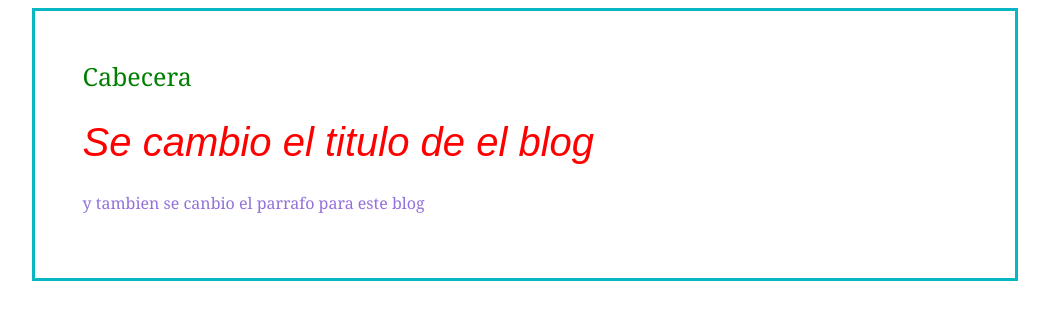
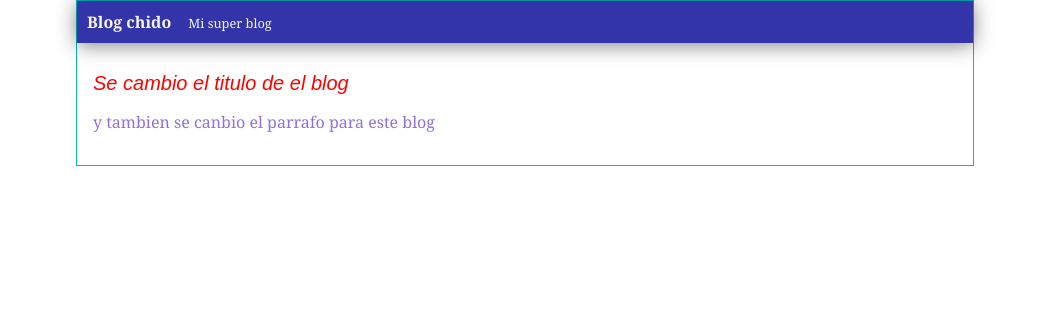
Before and after one commit to cypadilla/curso_github_platzi, a plain HTML site: page blog.html in a window 1280 px wide. Shown: the whole page, without its empty margins (115-1164 px from the left). Drawn offline with Linux system fonts and the light colour scheme.

Commit message:
cabecera finalizada

```diff
--- a/blog.html
+++ b/blog.html
@@ -9,7 +9,8 @@
 <body>
     <div id="container">
         <div id="cabecera">
-            Cabecera
+            Blog chido
+            <span id="tagline">Mi super blog</span>
         </div>
         <div id="post">
             <h1>Se cambio el titulo de el blog</h1>
--- a/estilos/blog.css
+++ b/estilos/blog.css
@@ -1,23 +1,38 @@
 body{
-    text-align: left;
+    text-align: center;
     font-family: Georgia, 'Times New Roman', Times, serif;
     color: mediumpurple;
+    margin: auto ;
+    padding: 0;
 }
 #container{
     width: 70%;
-    padding: 3em;
+    padding: 0em;
     text-align: left;
-    border: 3px solid #08B7C2;
-   margin: auto;
+    border: 1.2px solid #08B7C2;
+    margin: auto;
 }
 #container h1{
     color: red;
     font-weight: 100;
-    font-size: 40px;
+    font-size: 20px;
     font-style: italic;
     font-family: fantasy;
 }
 #cabecera{
-    color:green;
-    font-size: 25px;
+    background:#33A;
+    color:whitesmoke;
+    font-weight: bold;
+    box-shadow: 0px 2px 20px 0px rgba(0,0,0,0.5);
+    margin: 0;
+    padding: 10px;
 }
+#cabecera #tagline{
+    padding: 0 0 0 1em;
+    font-weight: normal;
+    font-size: 0.8em;
+}
+#post{
+    padding: 1em;
+
+}
```
